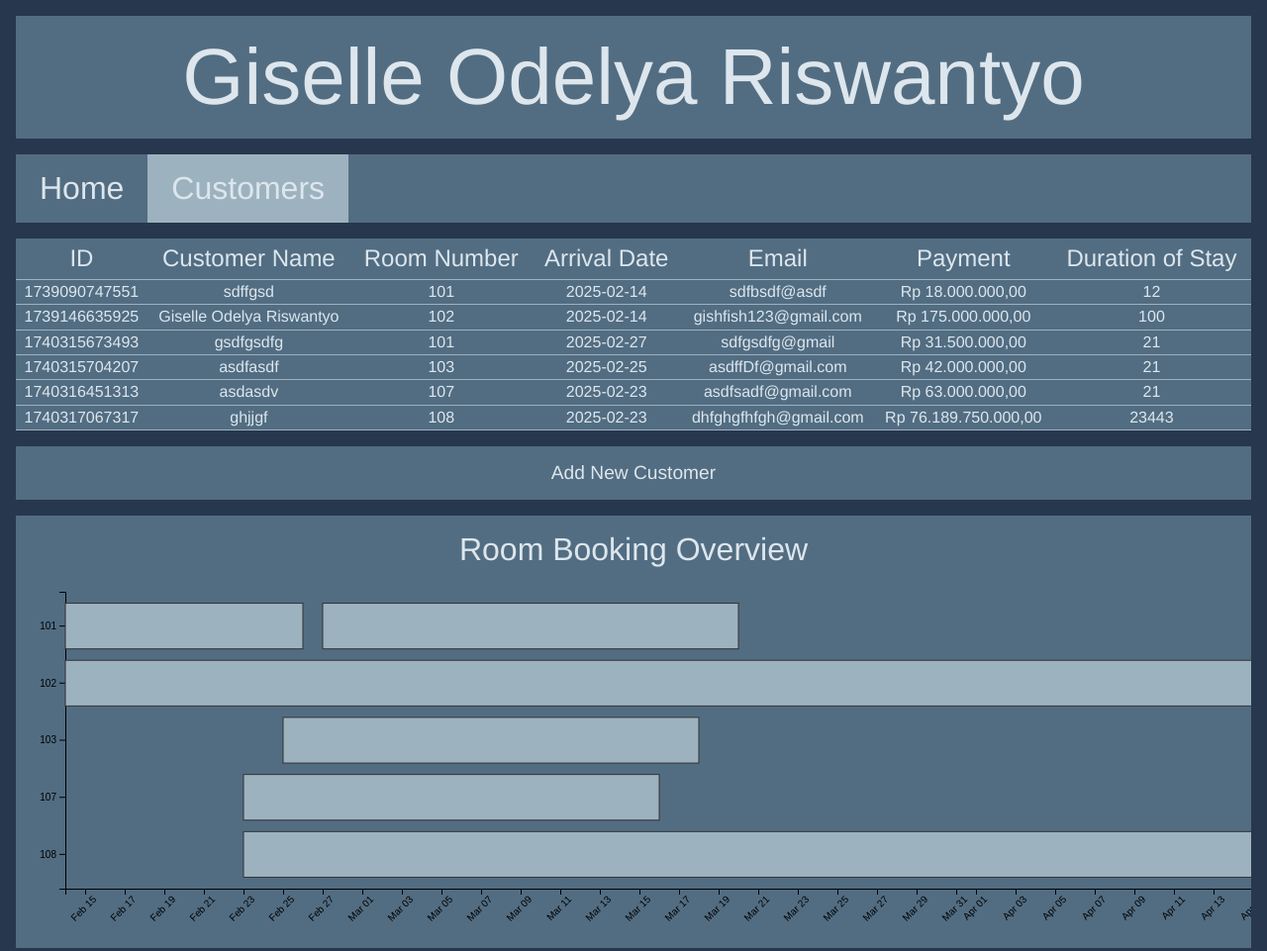
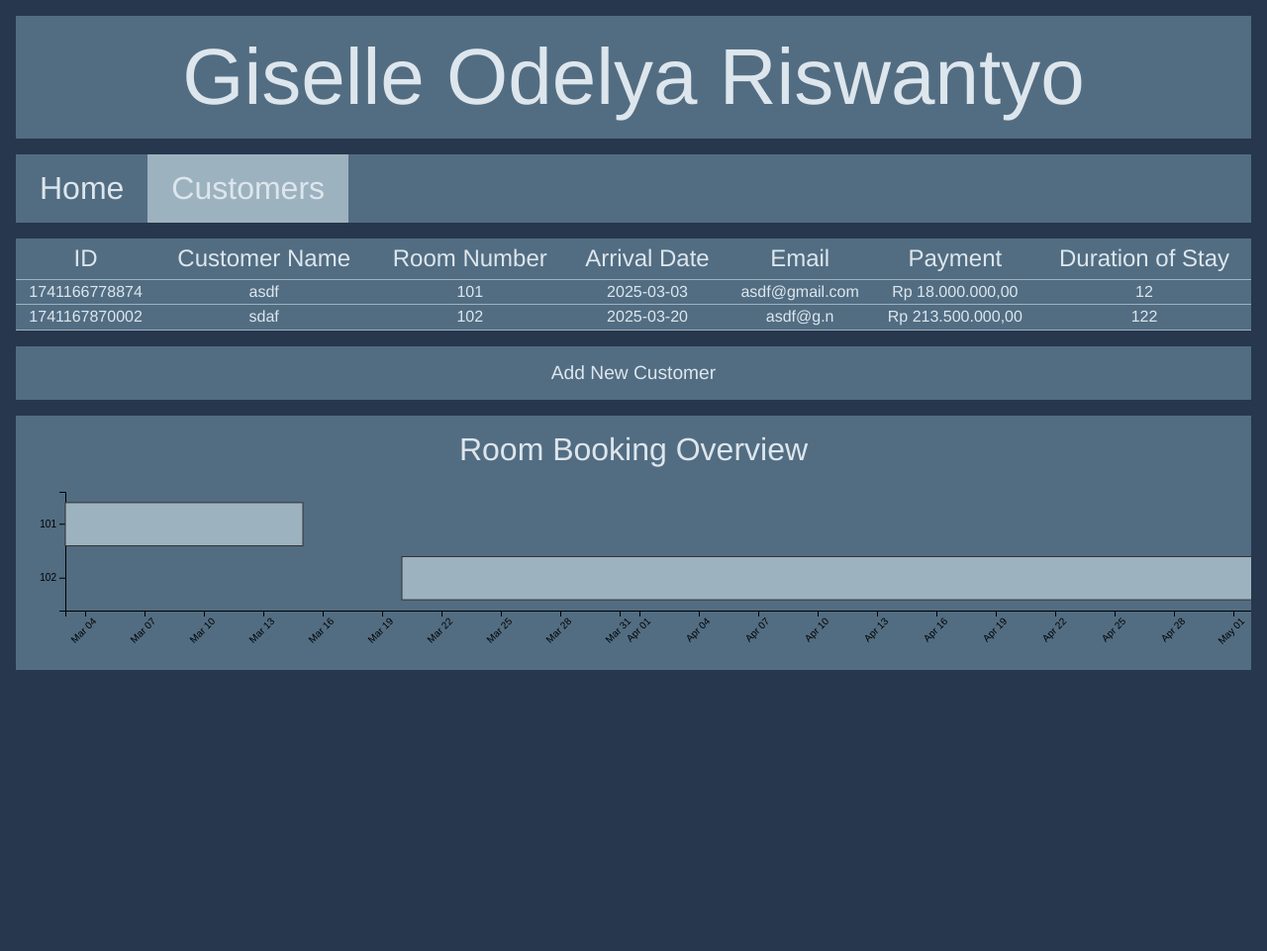
Before and after one commit to marb17/slc-g9-project, a plain HTML site: page html/customers/customers.html in a window 1280 px wide. Shown: the whole page at 99% size. After the commit the page ends 800 px from the top, so only its background shows below. Drawn offline with nearby package versions, Linux system fonts and the light colour scheme.

Commit message:
many many fixes

```diff
--- a/css/customers.css
+++ b/css/customers.css
@@ -27,11 +27,17 @@ header {
 .customer-table {
     width: 100%;
     border-collapse: collapse;
+    /* max-height: 50rem; */
+    /* border: 1px solid red; */
+    overflow-y: auto;
 }
 
 .customer-table-div {
     background-color: var(--midcolor);
     margin: 1rem;
+    max-height: 50rem;
+    overflow-y: auto;
+    /* border: 1px solid red; */
 }
 
 .customer-table th {
@@ -62,27 +68,28 @@ h1 {
     margin: 1rem 0rem -1rem 0rem;
     color: var(--wcolor);
     font-weight: 100;
+    grid-area: 1 / 1 / 2 / 2;
+    text-align: center;
 }
 
 #overview-container {
-    display: flex;
-    flex-wrap: wrap;
-    justify-content: center;
+   display: grid;
+    grid-template-columns: 1fr;
+    grid-template-rows: auto 1fr; /* Adjusted to ensure the SVG takes the remaining space */
+    grid-column-gap: 0px;
+    grid-row-gap: 0px;
     margin: 1rem;
-    /* width: 100%; */
     background-color: var(--midcolor);
-    overflow-x: auto;
-    /* overflow-y: auto; */
-    height: 100%;
-}
+    overflow-x: auto; /* Enable horizontal scrolling */
+    overflow-y: auto;
+    max-height: 70rem;
+    max-width: 100%;
+    }
 
 svg {
-    width: 100%;
-    /* display: block; */
-    /* height: 100%; */
-    /* margin: 1rem; */
-    /* background: var(--midcolor); */
-    /* border: 1px solid #ccc; */
+    width: auto; /* Allow SVG to take its natural widt*/
+    height: auto; /* Ensure SVG takes full height */
+    grid-area: 2 / 1 / 3 / 2;
 }
 
 .bar {
@@ -104,6 +111,5 @@ svg {
     padding: 1rem;
     border-radius: 4px;
     font-size: 14px;
-    /* visibility: hidden; */
-    transition: opacity 1s;
+        transition: opacity 1s;
 }
--- a/data/info.json
+++ b/data/info.json
@@ -1,60 +1,23 @@
 {
     "name": "Giselle Odelya Riswantyo",
-    "maxrooms": 10,
     "customers": [
         {
-            "id": "1739090747551",
-            "name": "sdffgsd",
+            "id": "1741166778874",
+            "name": "asdf",
             "room": "101",
-            "date": "2025-02-14",
-            "email": "sdfbsdf@asdf",
+            "date": "2025-03-03",
+            "email": "asdf@gmail.com",
             "payment": "18000000.00",
             "duration": "12"
         },
         {
-            "id": "1739146635925",
-            "name": "Giselle Odelya Riswantyo",
+            "id": "1741167870002",
+            "name": "sdaf",
             "room": "102",
-            "date": "2025-02-14",
-            "email": "gishfish123@gmail.com",
-            "payment": "175000000.00",
-            "duration": "100"
-        },
-        {
-            "id": "1740315673493",
-            "name": "gsdfgsdfg",
-            "room": "101",
-            "date": "2025-02-27",
-            "email": "sdfgsdfg@gmail",
-            "payment": "31500000.00",
-            "duration": "21"
-        },
-        {
-            "id": "1740315704207",
-            "name": "asdfasdf",
-            "room": "103",
-            "date": "2025-02-25",
-            "email": "asdffDf@gmail.com",
-            "payment": "42000000.00",
-            "duration": "21"
-        },
-        {
-            "id": "1740316451313",
-            "name": "asdasdv",
-            "room": "107",
-            "date": "2025-02-23",
-            "email": "asdfsadf@gmail.com",
-            "payment": "63000000.00",
-            "duration": "21"
-        },
-        {
-            "id": "1740317067317",
-            "name": "ghjjgf",
-            "room": "108",
-            "date": "2025-02-23",
-            "email": "dhfghgfhfgh@gmail.com",
-            "payment": "76189750000.00",
-            "duration": "23443"
+            "date": "2025-03-20",
+            "email": "asdf@g.n",
+            "payment": "213500000.00",
+            "duration": "122"
         }
     ],
     "rooms": [
--- a/html/customers/customers.html
+++ b/html/customers/customers.html
@@ -18,7 +18,7 @@
     </nav>
 
     <main>
-        <div class="customer-table-div" style="overflow-x: auto;">
+        <div class="customer-table-div">
             <table class="customer-table" id="customer-table">
                 <thead>
                     <tr>
--- a/js/customers.js
+++ b/js/customers.js
@@ -1,8 +1,7 @@
 document.addEventListener("DOMContentLoaded", () => {
     const svg = d3.select("#room-booking-overview"),
-          margin = { top: 40, right: 20, bottom: 60, left: 50 }, // Increased bottom margin for labels
-          containerWidth = window.innerWidth - margin.left - margin.right - 50,
-          dateStep = 2; // Step interval for x-axis labels in days
+          margin = { top: 40, right: 30, bottom: 60, left: 50 }, // Increased bottom margin for labels
+          dateStep = 3; // Step interval for x-axis labels in days
 
     // Load booking data
     d3.json("../../data/info.json").then(data => {
@@ -26,9 +25,9 @@ document.addEventListener("DOMContentLoaded", () => {
         const maxDate = d3.max(bookings, d => d.endDate); // Latest end date
         const dayWidth = 20; // Fixed width per day (adjust as needed)
         const dateRange = (maxDate - minDate) / (1000 * 60 * 60 * 24); // Date range in days
-        const width = Math.max(containerWidth, dateRange * dayWidth); // Total width
+        const width = dateRange * dayWidth; // Total width based on date range
 
-        // Update SVG height
+        // Update SVG width and height
         svg.attr("width", width + margin.left + margin.right)
            .attr("height", height);
 
--- a/js/static.js
+++ b/js/static.js
@@ -48,7 +48,14 @@ fetch('../../data/info.json')
         document.getElementById('hotel-name').textContent = hotelName
 
         // customers avaliable //
-        var customers_avaliable = info.maxrooms
+        // var customers_avaliable = info.maxrooms
+
+        var customers_avaliable = 0
+
+        info.rooms.forEach(room => {
+            customers_avaliable += 1
+        });
+
         var tot_customers = 0
         var revenue_month = 0
 
```
Also changed, not shown: html/customers/newcustomer.html (+3 -3 lines), js/newcustomer.js (+52 -25 lines).
